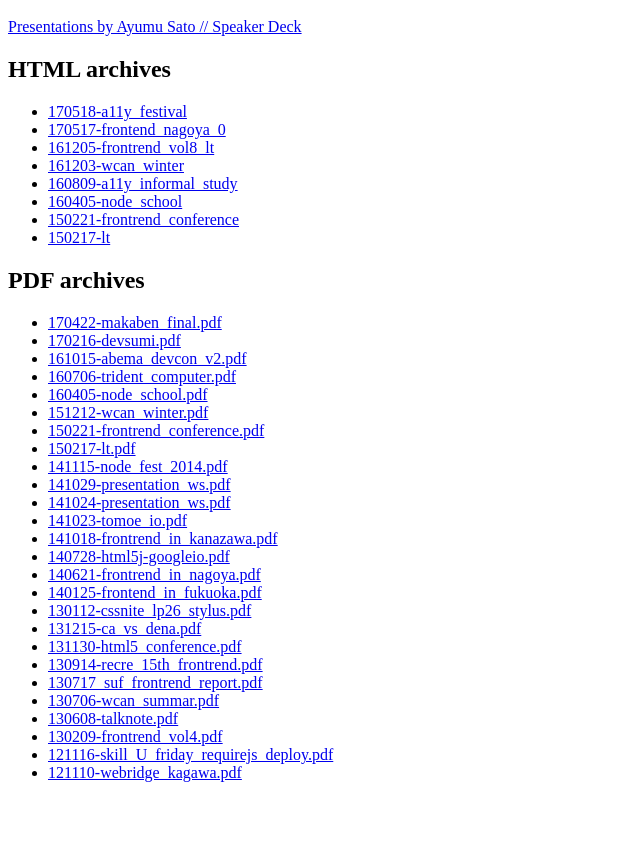
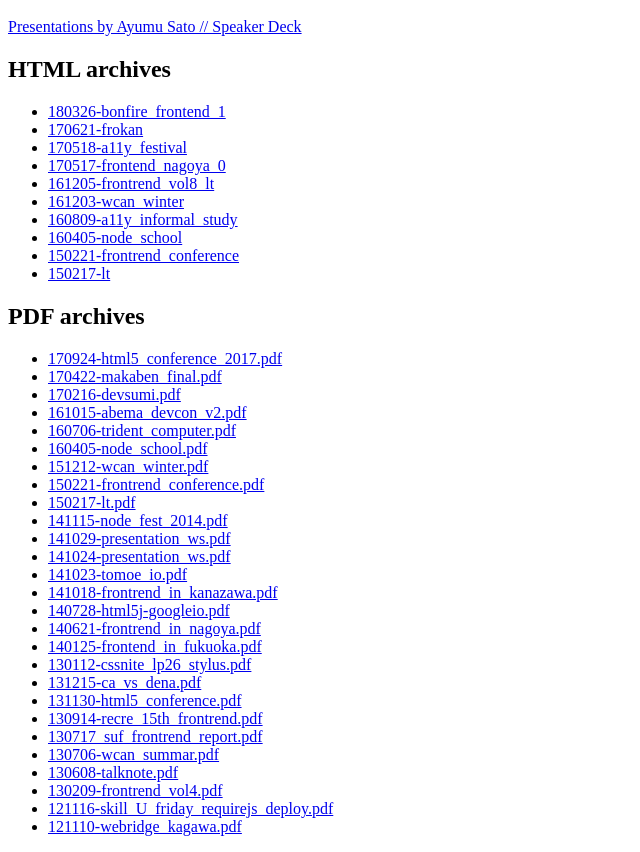
Before and after one commit to ahomu/s, a plain HTML site: page index.html in a window 1280 px wide. Shown: the part 48-900 px from the top of the page, without its empty margins (0-640 px from the left). Before the commit the page ends 846 px from the top, so only its background shows below. Drawn offline with Linux system fonts and the light colour scheme.

Commit message:
update index

```diff
--- a/index.html
+++ b/index.html
@@ -12,6 +12,8 @@
 
 <h2>HTML archives</h2>
 <ul>
+  <li><a href="180326-bonfire_frontend_1/">180326-bonfire_frontend_1</a></li>
+  <li><a href="170621-frokanl/">170621-frokan</a></li>
   <li><a href="170518-a11y_festival/">170518-a11y_festival</a></li>
   <li><a href="170517-frontend_nagoya_0/">170517-frontend_nagoya_0</a></li>
   <li><a href="161205-frontrend_vol8_lt/">161205-frontrend_vol8_lt</a></li>
@@ -24,6 +26,7 @@
 
 <h2>PDF archives</h2>
 <ul>
+  <li><a href="170924-html5_conference_2017.pdf">170924-html5_conference_2017.pdf</a></li>
   <li><a href="170422-makaben_final.pdf">170422-makaben_final.pdf</a></li>
   <li><a href="170216-devsumi.pdf">170216-devsumi.pdf</a></li>
   <li><a href="161015-abema_devcon_v2.pdf">161015-abema_devcon_v2.pdf</a></li>
```
